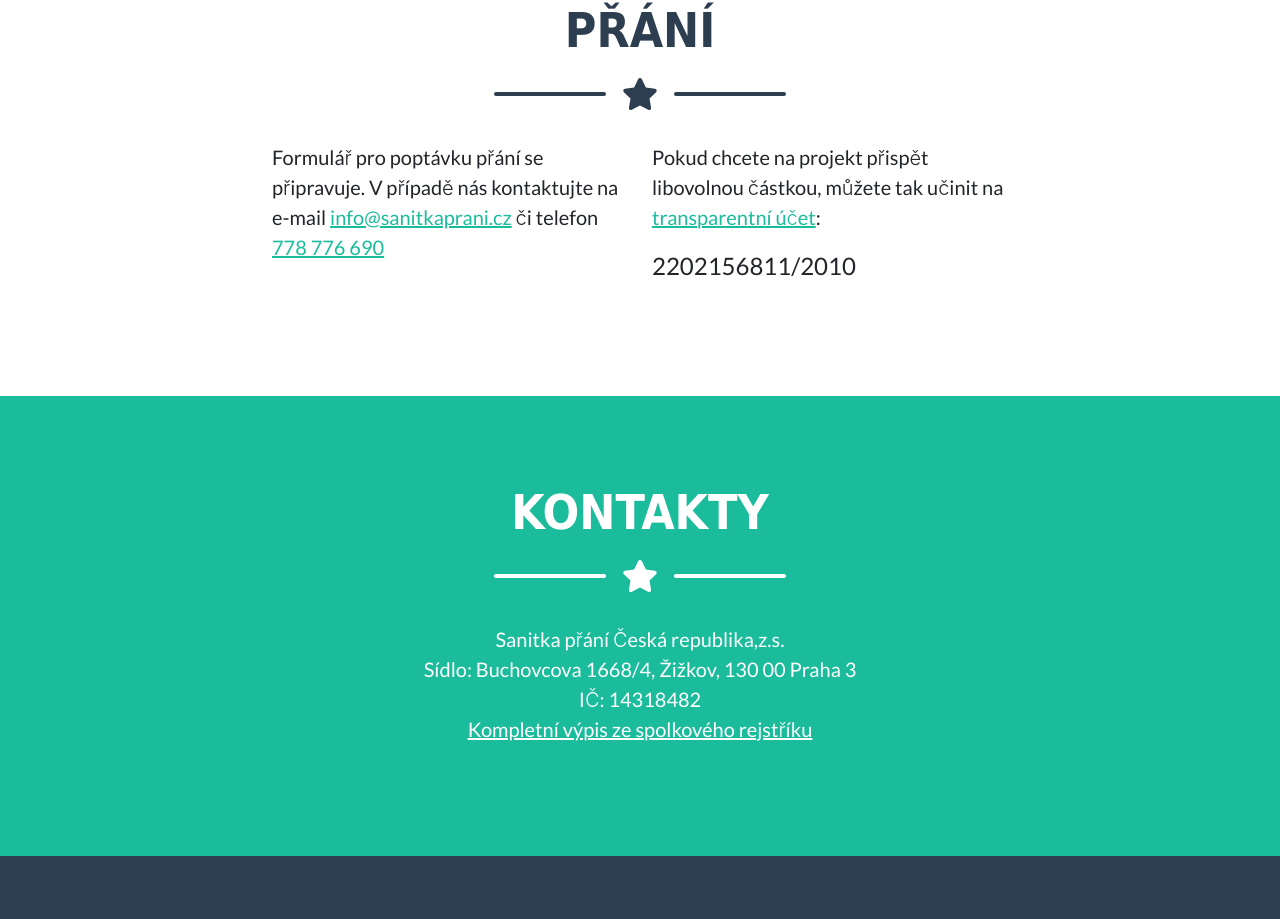
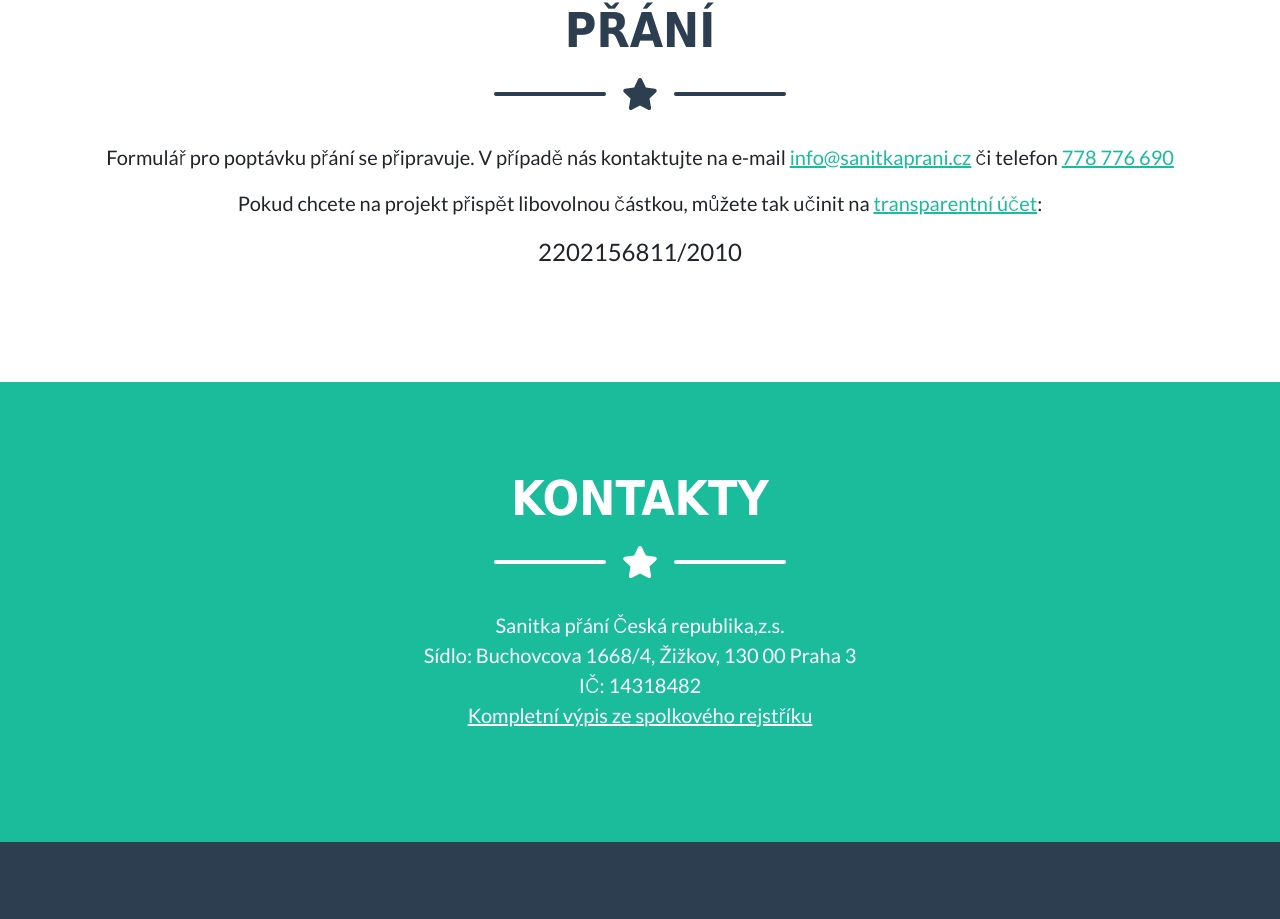
Before and after one commit to pseckar/sanitka-prani, a plain HTML site: page dist/index.html in a window 1280 px wide. Shown: the part 2104-3023 px from the top of the page. Drawn offline with nearby package versions, Linux system fonts and the light colour scheme.

Commit message:
changed cols

```diff
--- a/dist/index.html
+++ b/dist/index.html
@@ -87,8 +87,10 @@
                 </div>
                 <!-- About Section Content-->
                 <div class="row">
-                    <div class="col-lg-4 ms-auto"><p class="lead">Formulář pro poptávku přání se připravuje. V případě nás kontaktujte na e-mail <a href="mailto:info@sanitkaprani.cz">info@sanitkaprani.cz</a> či telefon <a href="tel:+420778776690">778 776 690</a></p></div>
-                    <div class="col-lg-4 me-auto"><p class="lead">Pokud chcete na projekt přispět libovolnou částkou, můžete tak učinit na <a href="https://ib.fio.cz/ib/transparent?a=2202156811" target="_blank" rel="noopener noreferrer">transparentní účet</a>:</p>
+                    <div class="col-lg-12 ms-auto text-center"><p class="lead">
+                        Formulář pro poptávku přání se připravuje. V případě nás kontaktujte na e-mail <a href="mailto:info@sanitkaprani.cz">info@sanitkaprani.cz</a> či telefon <a href="tel:+420778776690">778 776 690</a></p></div>
+                        <div class="col-lg-12 ms-auto text-center"><p class="lead">
+                            Pokud chcete na projekt přispět libovolnou částkou, můžete tak učinit na <a href="https://ib.fio.cz/ib/transparent?a=2202156811" target="_blank" rel="noopener noreferrer">transparentní účet</a>:</p>
                     <p style="font-size: 1.5rem">2202156811/2010</p>
                     </div>
                 </div>
```
